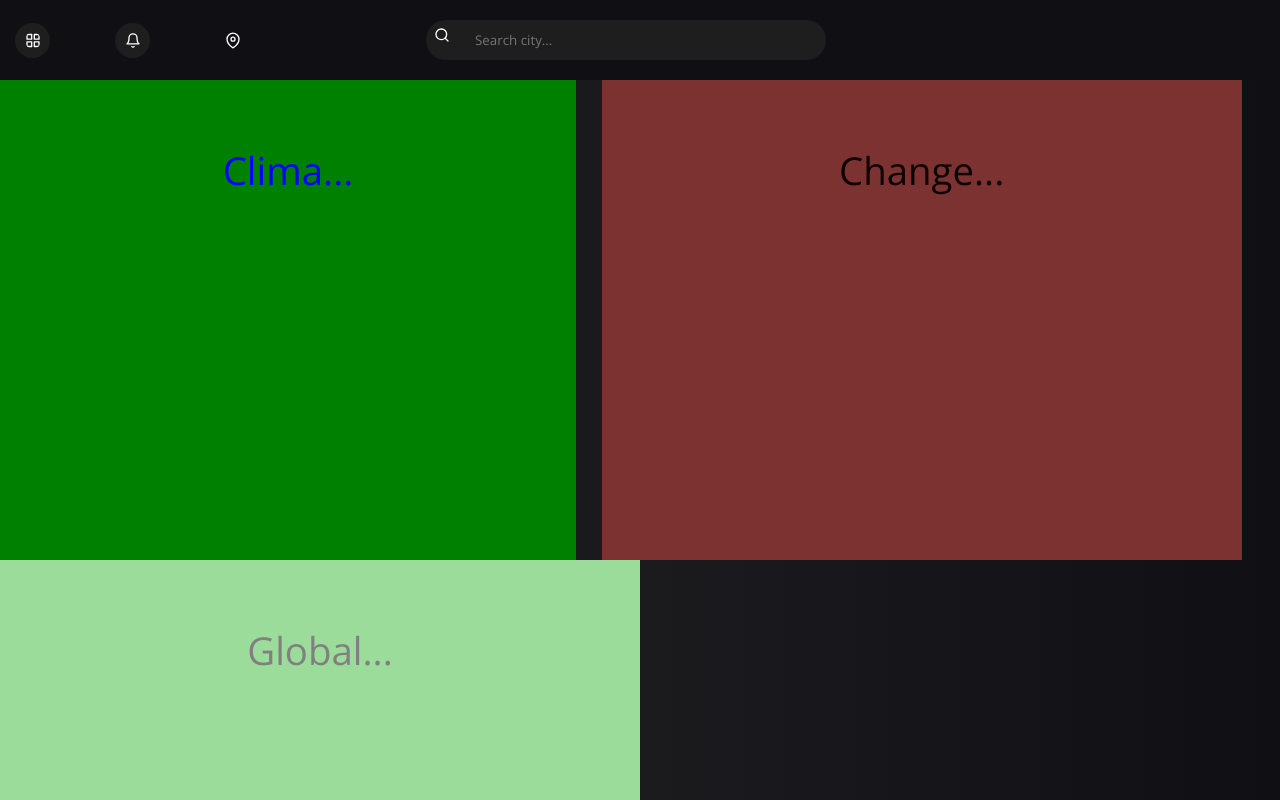
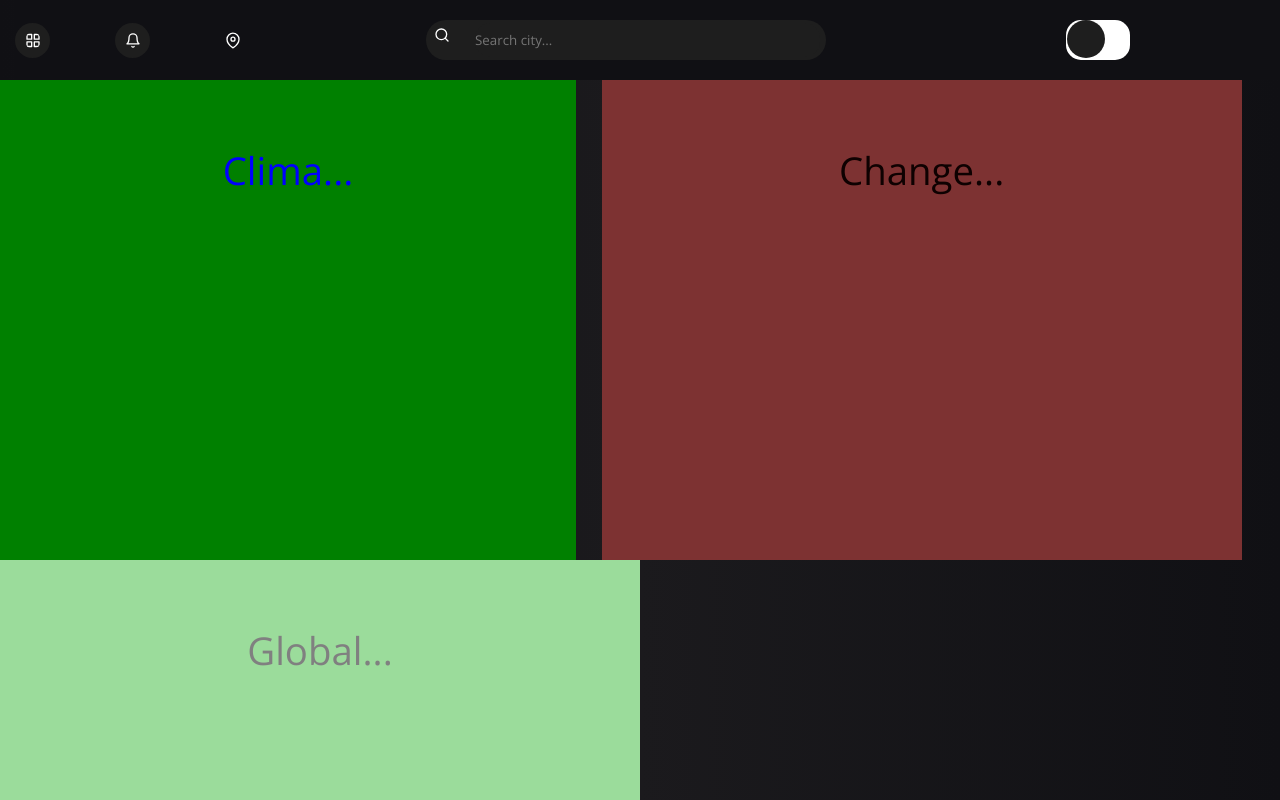
Before and after one commit to andersonDnz/Weather, a React (Vite) app: page / in a window 1280 px wide. Shown: the top 800 px of the page. Built offline with nearby package versions, Linux system fonts and the light colour scheme.

Commit message:
Inserindo botão  Dark Mode

```diff
--- a/src/Components/Header/index.jsx
+++ b/src/Components/Header/index.jsx
@@ -3,7 +3,6 @@ import React from "react";
 import { Navbar, StyledBell, StyledGrid, StyledMapPin } from "./styles";
 
 import InputSearch from "../InputSearch";
-
 import ToggleSwitch from "../ToggleSwitch";
 
 function Header() {
@@ -14,6 +13,7 @@ function Header() {
         <StyledBell />
         <StyledMapPin />
         <InputSearch />
+        <ToggleSwitch color="#1e1e1e" />
       </Navbar>
     </>
   );
--- a/src/Components/InputSearch/styles.jsx
+++ b/src/Components/InputSearch/styles.jsx
@@ -26,7 +26,6 @@ export const StyledSearch = styled(FiSearch)`
 
 export const Input = styled.input`
   min-width: 345px;
-
   height: 34px;
   color: white;
   margin-left: 25px;
--- a/src/Components/ToggleSwitch/index.jsx
+++ b/src/Components/ToggleSwitch/index.jsx
@@ -1,32 +1,15 @@
-import React from "react";
+import React, { useState } from 'react'
 
-import styled from "styled-components";
+import { Switch, Slider, Input,} from "./styles";
 
-const Label = styled.label`
-  display: flex;
-  align-items: center;
-  gap: 10px;
-  cursor: pointer;
-`;
-const Input = styled.input`
-  opacity: 0;
-  position: absolute;
-`;
-const Switch = styled.div`
-  width: 60px;
-  height: 32px;
-  background: #b3b3b3;
-  border-radius: 32px;
 
-`;
-
-const ToggleSwitch = () => {
+function ToggleSwitch({checked = false, color = "#1e1e1e" }) {
+  const [toggle, setToggle] = useState(checked)
   return (
-    <Label>
-      <span>Toggle is off</span>
-      <Input type="checkbox" />
-      <Switch />
-    </Label>
+    <Switch>
+      <Input {...{ color }} type='checkbox' defaultChecked={toggle} />
+      <Slider {...{ toggle, color }} onClick={() => setToggle(!toggle)} />
+    </Switch>
   );
 }
 
--- a/src/Components/ToggleSwitch/styles.jsx
+++ b/src/Components/ToggleSwitch/styles.jsx
@@ -0,0 +1,53 @@
+import styled from "styled-components";
+
+export const Slider = styled.span`
+  position: absolute;
+  cursor: pointer;
+  top: 0;
+  left: 0;
+  right: 0;
+  bottom: 0;
+  background-color: ${({ toggle, color }) => (toggle ? color : "white")};
+  border-radius: 15px;
+  transition: 0.4s;
+
+  &:before {
+    content: "";
+
+    position: absolute;
+    left: 1px;
+    bottom: 2px;
+
+    width: 38px;
+    height: 38px;
+    border-radius: 100%;
+
+    background-color: ${({ toggle, color }) => (toggle ? "white" : color)};
+
+    transition: 0.4s;
+  }
+`;
+
+export const Input = styled.input`
+  &:checked + ${Slider}:before {
+    transform: translateX(23.4px);
+  }
+`;
+
+export const Switch = styled.label`
+  position: relative;
+  display: inline-block;
+  width: 4rem;
+  height: 40px;
+  margin-left: 15rem;
+  background-color: ${({ toggle, color }) => (toggle ? color : "white")};
+  border-radius: 65px;
+  margin-bottom: 15px 15px;
+  transition: 0.4s;
+
+  & ${Input} {
+    opacity: 0;
+    width: 0;
+    height: 0;
+  }
+`;
```
